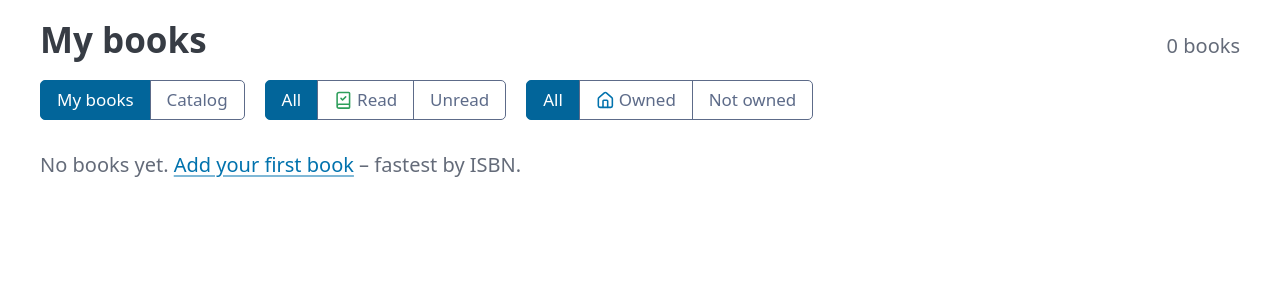
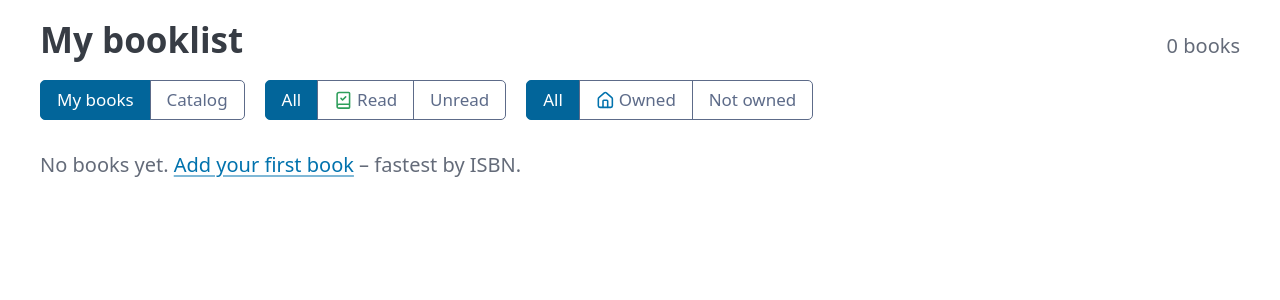
Before and after one commit to molshape/MyLittleBooklist, a Flask app: page / in a window 1280 px wide. Shown: the part 127-427 px from the top of the page. Run offline with Flask 3, Linux system fonts and the light colour scheme; the visitor is signed in with stand-in values (Sample User, id 1); data comes from the database, SQL or seed files in the repository; data that the repository does not hold is empty.

Commit message:
feat: rename the gallery heading to "My booklist"
- change only the heading, the "My books" button keeps its name

```diff
--- a/src/mylittlebooklist/templates/gallery.html
+++ b/src/mylittlebooklist/templates/gallery.html
@@ -35,7 +35,7 @@
 
 {% block content %}
 <div class="gallery-head">
-  <h2>{% if q %}{{ _("Search: “%(q)s”", q=q) }}{% elif catalog %}{{ _("Catalog") }}{% else %}{{ _("My books") }}{% endif %}</h2>
+  <h2>{% if q %}{{ _("Search: “%(q)s”", q=q) }}{% elif catalog %}{{ _("Catalog") }}{% else %}{{ _("My booklist") }}{% endif %}</h2>
   <span class="muted">{{ ngettext("%(num)d book", "%(num)d books", books|length) }}</span>
 </div>
 
```
